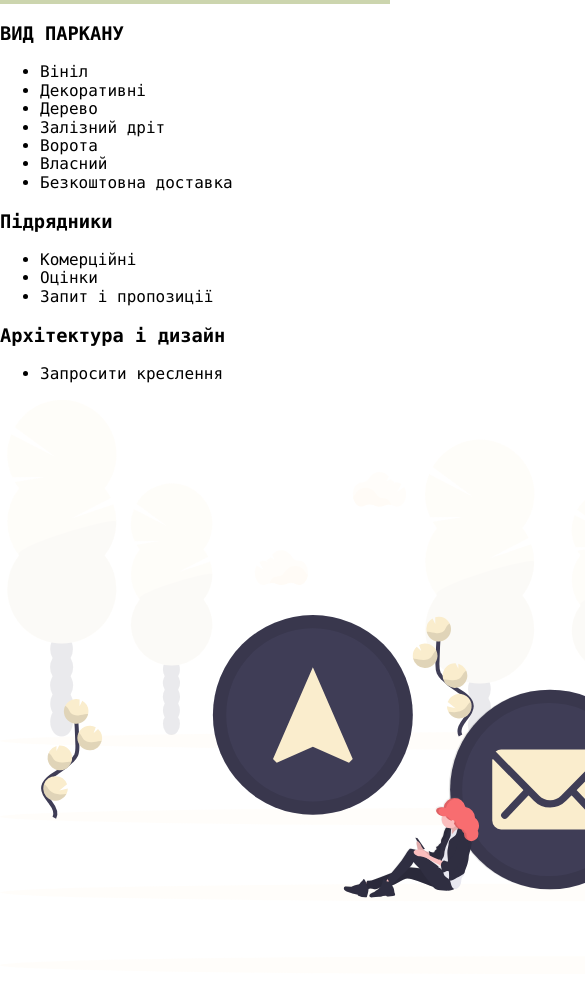
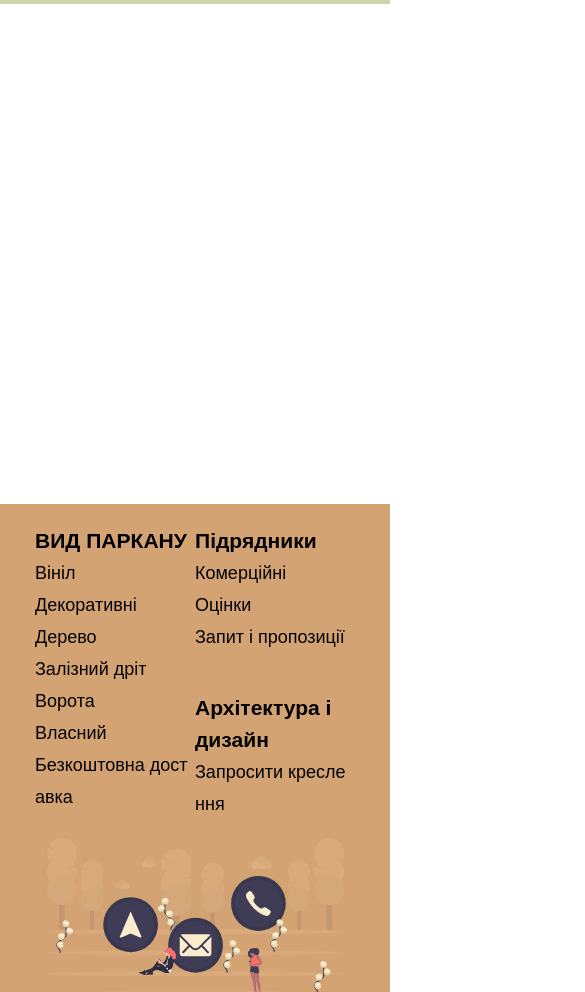
Before and after one commit to d9nchik/gozha_ogorozha, a plain HTML site: page index.html in a window 390 px wide. Shown: the part 84-1076 px from the top of the page, 585 px wide, since content can reach past the window. Drawn offline with Linux system fonts and the light colour scheme; a web font is replaced by a local one.

Commit message:
footer done for PC and mobile

```diff
--- a/css/main.sass
+++ b/css/main.sass
@@ -8,7 +8,11 @@ $brown: #D4A373
 $text-main: black
 
 body
-  font-family: "Source Code Pro", "SF Mono", Monaco, Inconsolata, "Fira Mono", "Droid Sans Mono", monospace, monospace
+  font-family: "Source Sans Pro", sans-serif
+
+ul
+  padding: 0
+  list-style-type: none
 
 button
   background-color: $brown
@@ -38,8 +42,6 @@ header
     justify-content: center
 
     ul
-      padding: 0
-      list-style-type: none
       display: grid
       grid-template-columns: repeat(4, 1fr)
 
@@ -62,6 +64,54 @@ header
         width: 170px
         height: 25px
         border-radius: 15px
+
+
+main
+  min-height: 500px
+
+footer
+  background-color: $brown
+
+  nav
+    margin-left: 125px
+    font-size: 18px
+    line-height: 32px
+    display: grid
+    grid-template-columns: repeat(2, 1fr) 2fr repeat(2, 1fr)
+    grid-template-rows: repeat(2, 1fr)
+
+    img
+      width: 300px
+
+    h3
+      margin-bottom: 0
+
+    ul
+      margin-top: 0
+      li:last-child
+        word-break: break-all
+
+      img
+        width: 24px
+        float: left
+
+  .main-footer-block
+    grid-column: 3/4
+    grid-row: 1/3
+    display: flex
+    justify-content: center
+    align-items: center
+    flex-direction: column
+
+  .footer-block
+    grid-row: 1/3
+
+  .footer-block:nth-child(2)
+    grid-row: 1/2
+
+  .architecture-footer
+    grid-column: 2/3
+    grid-row: 2/3
 
 
 @media screen and (max-width: 992px) and (min-width: 768px)
@@ -92,3 +142,25 @@ header
     content: "..."
     border: white 1px solid
     height: 35px
+
+  footer
+    nav
+      margin: 0 35px
+      grid-template-columns: 1fr 1fr
+
+      .main-footer-block
+        grid-column: 1/3
+        grid-row: 3/4
+
+      .footer-block
+        grid-row: auto
+
+      .footer-block:nth-child(2)
+        grid-row: auto
+
+      .architecture-footer
+        grid-column: 2/3
+        grid-row: 2/3
+
+      .footer-block:first-child
+        grid-row: 1/3
--- a/index.html
+++ b/index.html
@@ -10,9 +10,7 @@
 </head>
 <body>
 <header>
-    <div class="brand">
-        ГожаОгорожа
-    </div>
+    <div class="brand"> ГожаОгорожа</div>
     <nav>
         <ul>
             <li>Про нас</li>
@@ -29,32 +27,22 @@
     </form>
 </header>
 
+<main>
+
+</main>
+
 <footer>
     <nav>
         <div class="footer-block">
             <h3>ВИД ПАРКАНУ</h3>
             <ul>
-                <li>
-                    Вініл
-                </li>
-                <li>
-                    Декоративні
-                </li>
-                <li>
-                    Дерево
-                </li>
-                <li>
-                    Залізний дріт
-                </li>
-                <li>
-                    Ворота
-                </li>
-                <li>
-                    Власний
-                </li>
-                <li>
-                    Безкоштовна доставка
-                </li>
+                <li> Вініл</li>
+                <li> Декоративні</li>
+                <li> Дерево</li>
+                <li> Залізний дріт</li>
+                <li> Ворота</li>
+                <li> Власний</li>
+                <li> Безкоштовна доставка</li>
             </ul>
         </div>
         <div class="footer-block">
@@ -65,13 +53,13 @@
                 <li>Запит і пропозиції</li>
             </ul>
         </div>
-        <div class="footer-block">
+        <div class="footer-block architecture-footer">
             <h3>Архітектура і дизайн</h3>
             <ul>
                 <li> Запросити креслення</li>
             </ul>
         </div>
-        <div class="footer-block">
+        <div class="footer-block main-footer-block">
             <img src="svgs/contact_us.svg" alt="contact us"/>
             <ul>
                 <li>
```
Also changed, not shown: css/main.css, 1 other file.
